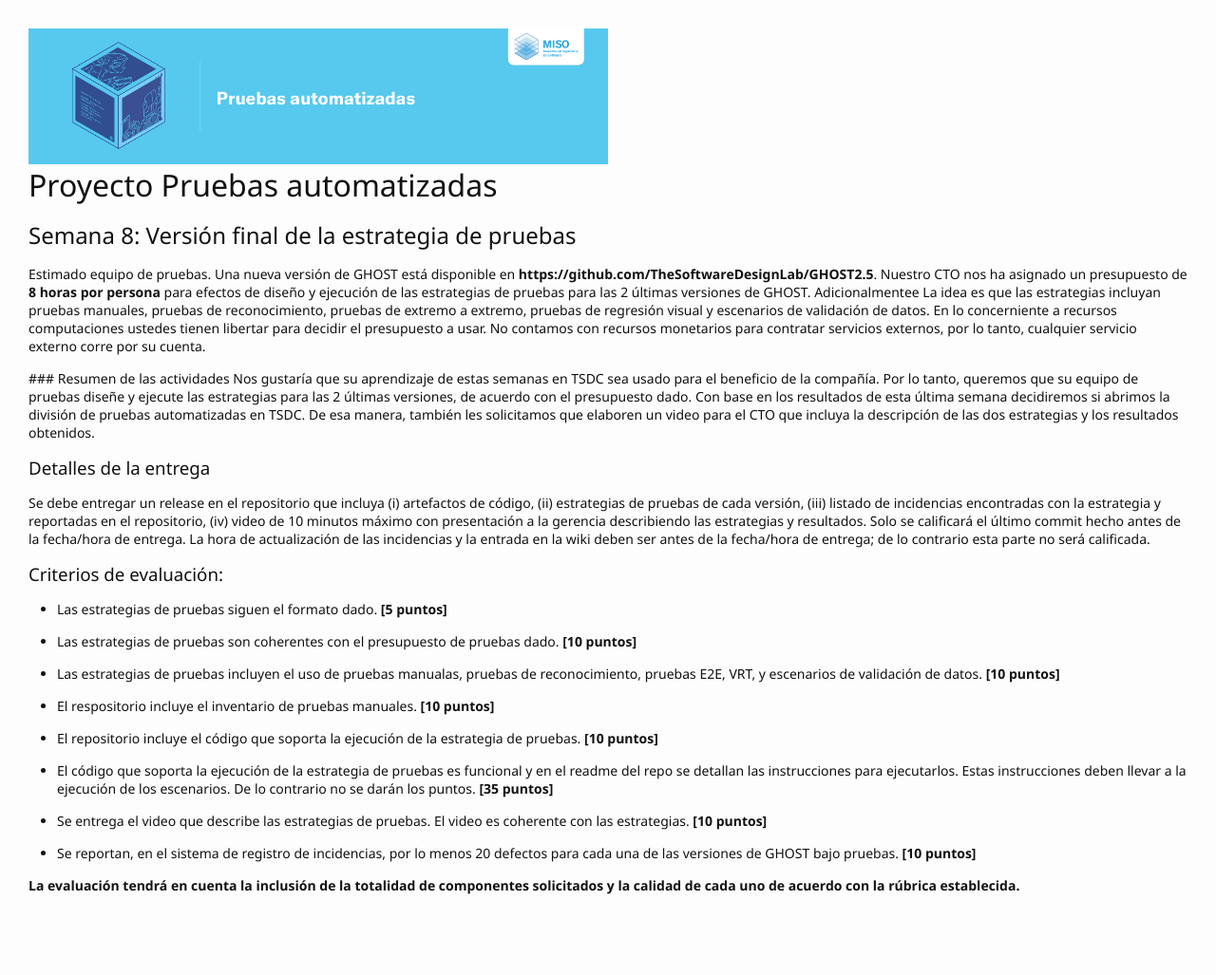
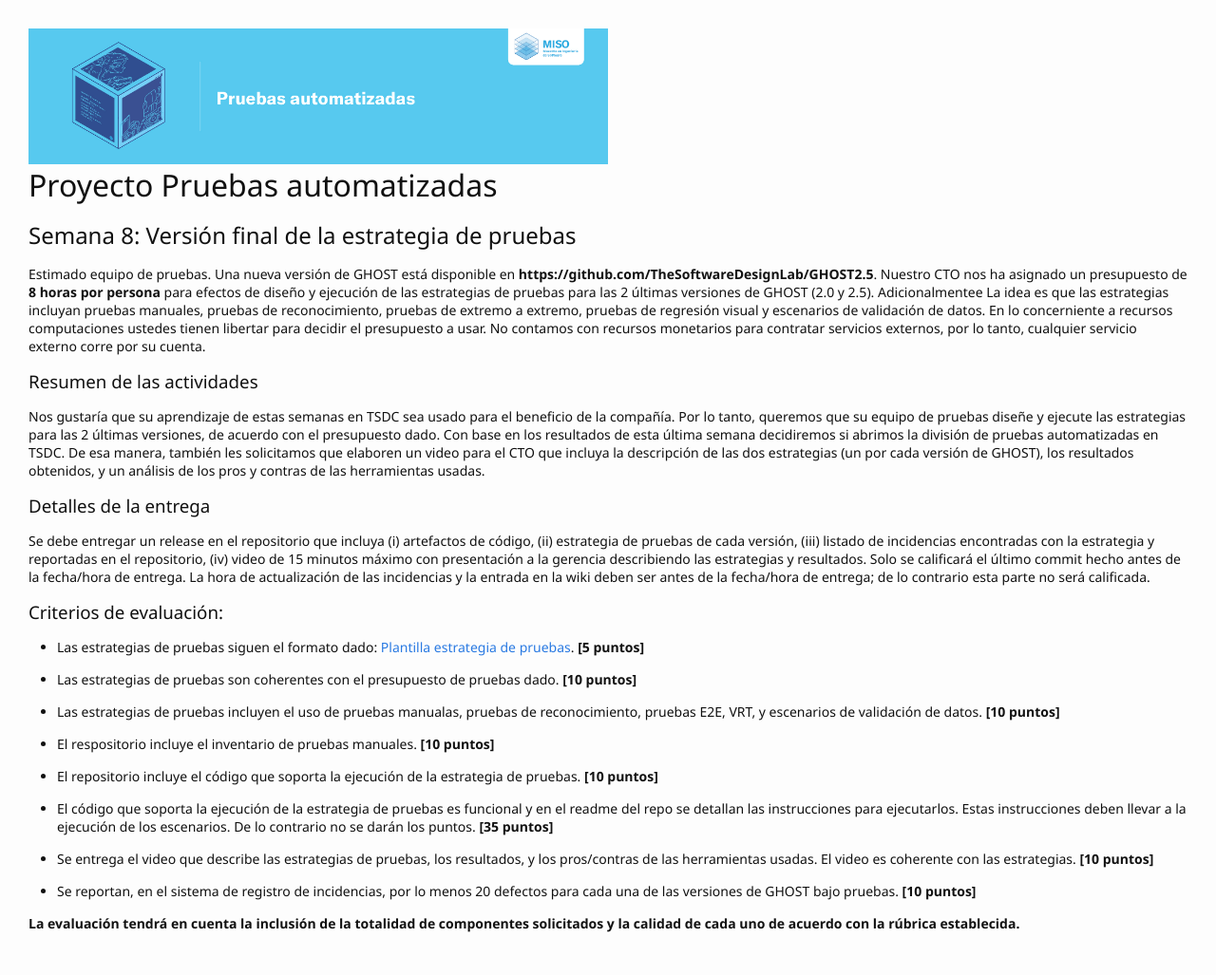
Before and after one commit to TiCSw/mt1_guias_pruebas, a Jekyll site: the page built from docs/semanas/semana8.md, in a window 1280 px wide. Shown: the whole page at 95% size. Built offline with Jekyll 4.4.1, drawn with Linux system fonts in a browser that asks for light colours; some web fonts are replaced; our own code applies the rules of GitHub Pages for plain Markdown files; comment, search, counter and statistics services are not loaded; before the commit the page ends 987 px from its top, so only the background shows below that.

Commit message:
proyecto

```diff
--- a/docs/semanas/semana8.md
+++ b/docs/semanas/semana8.md
@@ -3,18 +3,18 @@
 
 ## Semana 8: Versión final de la estrategia de pruebas
 
-Estimado equipo de pruebas. Una nueva versión de GHOST está disponible en **https://github.com/TheSoftwareDesignLab/GHOST2.5**. Nuestro CTO nos ha asignado un presupuesto de **8 horas por persona** para efectos de diseño y ejecución de las estrategias de pruebas para las 2 últimas versiones de GHOST. Adicionalmentee La idea es que las estrategias incluyan pruebas manuales, pruebas de reconocimiento, pruebas de extremo a extremo, pruebas de regresión visual y escenarios de validación de datos. En lo concerniente a recursos computaciones ustedes tienen libertar para decidir el presupuesto a usar. No contamos con recursos monetarios para contratar servicios externos, por lo tanto, cualquier servicio externo corre por su cuenta.
+Estimado equipo de pruebas. Una nueva versión de GHOST está disponible en **https://github.com/TheSoftwareDesignLab/GHOST2.5**. Nuestro CTO nos ha asignado un presupuesto de **8 horas por persona** para efectos de diseño y ejecución de las estrategias de pruebas para las 2 últimas versiones de GHOST (2.0 y 2.5). Adicionalmentee La idea es que las estrategias incluyan pruebas manuales, pruebas de reconocimiento, pruebas de extremo a extremo, pruebas de regresión visual y escenarios de validación de datos. En lo concerniente a recursos computaciones ustedes tienen libertar para decidir el presupuesto a usar. No contamos con recursos monetarios para contratar servicios externos, por lo tanto, cualquier servicio externo corre por su cuenta.
 
- ### Resumen de las actividades
-Nos gustaría que su aprendizaje de estas semanas en TSDC sea usado para el beneficio de la compañía. Por lo tanto, queremos que su equipo de pruebas diseñe y ejecute las estrategias para las 2 últimas versiones, de acuerdo con el presupuesto dado. Con base en los resultados de esta última semana decidiremos si abrimos la división de pruebas automatizadas en TSDC. De esa manera, también les solicitamos que elaboren un video para el CTO que incluya la descripción de las dos estrategias y los resultados obtenidos.
+### Resumen de las actividades
+Nos gustaría que su aprendizaje de estas semanas en TSDC sea usado para el beneficio de la compañía. Por lo tanto, queremos que su equipo de pruebas diseñe y ejecute las estrategias para las 2 últimas versiones, de acuerdo con el presupuesto dado. Con base en los resultados de esta última semana decidiremos si abrimos la división de pruebas automatizadas en TSDC. De esa manera, también les solicitamos que elaboren un video para el CTO que incluya la descripción de las dos estrategias (un por cada versión de GHOST), los resultados obtenidos, y un  análisis de los pros y contras de las herramientas usadas.
 
 
 ### Detalles de la entrega
-Se debe entregar un release en el repositorio que incluya (i) artefactos de código, (ii) estrategias de pruebas de cada versión, (iii) listado de incidencias encontradas con la estrategia y reportadas en el repositorio, (iv) video de 10 minutos máximo con presentación a la gerencia describiendo las estrategias y resultados. Solo se calificará el último commit hecho antes de la fecha/hora de entrega. La hora de actualización de las incidencias y la entrada en la wiki deben ser antes de la fecha/hora de entrega; de lo contrario esta parte no será calificada.
+Se debe entregar un release en el repositorio que incluya (i) artefactos de código, (ii) estrategia de pruebas de cada versión, (iii) listado de incidencias encontradas con la estrategia y reportadas en el repositorio, (iv) video de 15 minutos máximo con presentación a la gerencia describiendo las estrategias y resultados. Solo se calificará el último commit hecho antes de la fecha/hora de entrega. La hora de actualización de las incidencias y la entrada en la wiki deben ser antes de la fecha/hora de entrega; de lo contrario esta parte no será calificada.
 
 ### Criterios de evaluación:
 
-- Las estrategias de pruebas siguen el formato dado. **[5 puntos]**
+- Las estrategias de pruebas siguen el formato dado: [Plantilla estrategia de pruebas](https://thesoftwaredesignlab.github.io/AutTestingCourseraBook/templates/estrategia-pruebas.docx). **[5 puntos]**
 
 - Las estrategias de pruebas son coherentes con el presupuesto de pruebas dado. **[10 puntos]**
 
@@ -26,10 +26,9 @@ Se debe entregar un release en el repositorio que incluya (i) artefactos de cód
 
 - El código que soporta la ejecución de la estrategia de pruebas es funcional y en el readme del repo se detallan las instrucciones para ejecutarlos. Estas instrucciones deben llevar a la ejecución de los escenarios. De lo contrario no se darán los puntos.  **[35 puntos]**
 
-- Se entrega el video que describe las estrategias de pruebas. El video es coherente con las estrategias. **[10 puntos]**
+- Se entrega el video que describe las estrategias de pruebas, los resultados, y los pros/contras de las herramientas usadas. El video es coherente con las estrategias. **[10 puntos]**
 
 - Se reportan, en el sistema de registro de incidencias, por lo menos 20 defectos para cada una de las versiones de GHOST bajo pruebas. **[10 puntos]**
 
 
-
 **La evaluación tendrá en cuenta la inclusión de la totalidad de componentes solicitados y la calidad de cada uno de acuerdo con la rúbrica establecida.**
```
Also changed, not shown: docs/semanas/semana5.md (+1 -1 lines), docs/semanas/semana6.md (+1 -1 lines), docs/semanas/semana7.md (+2 -2 lines).
